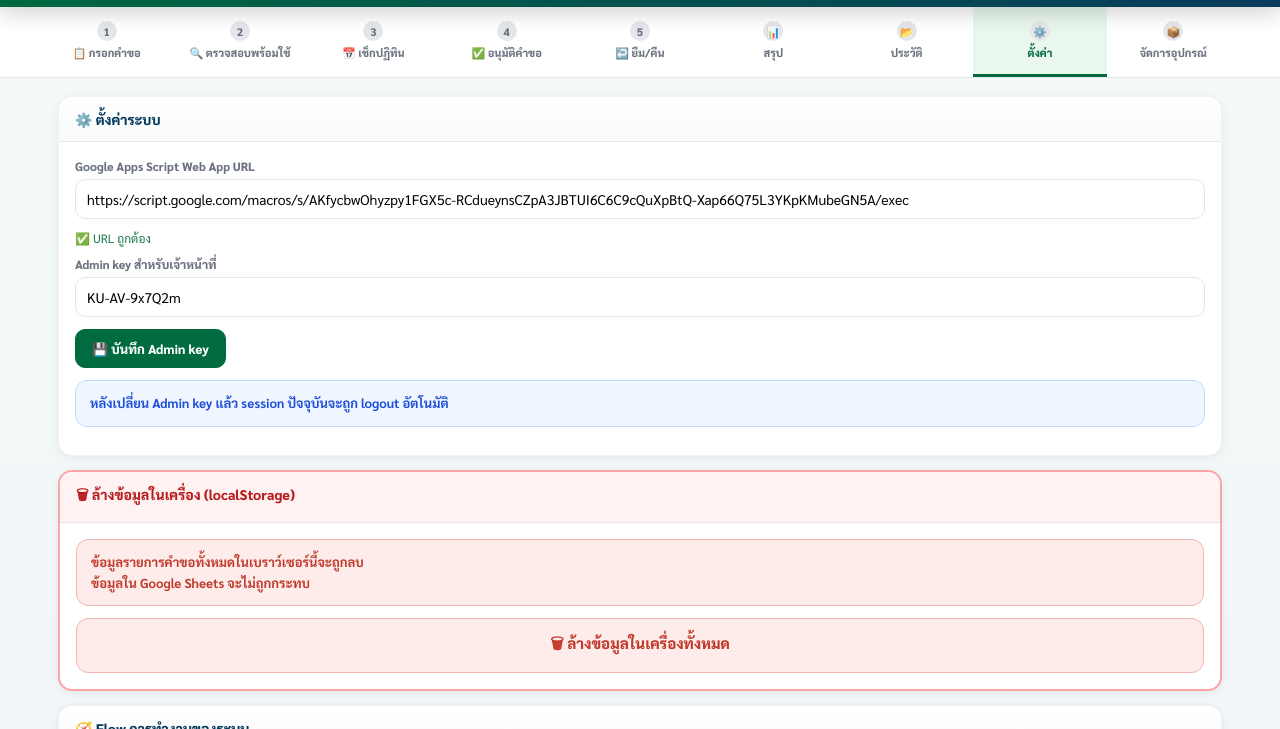
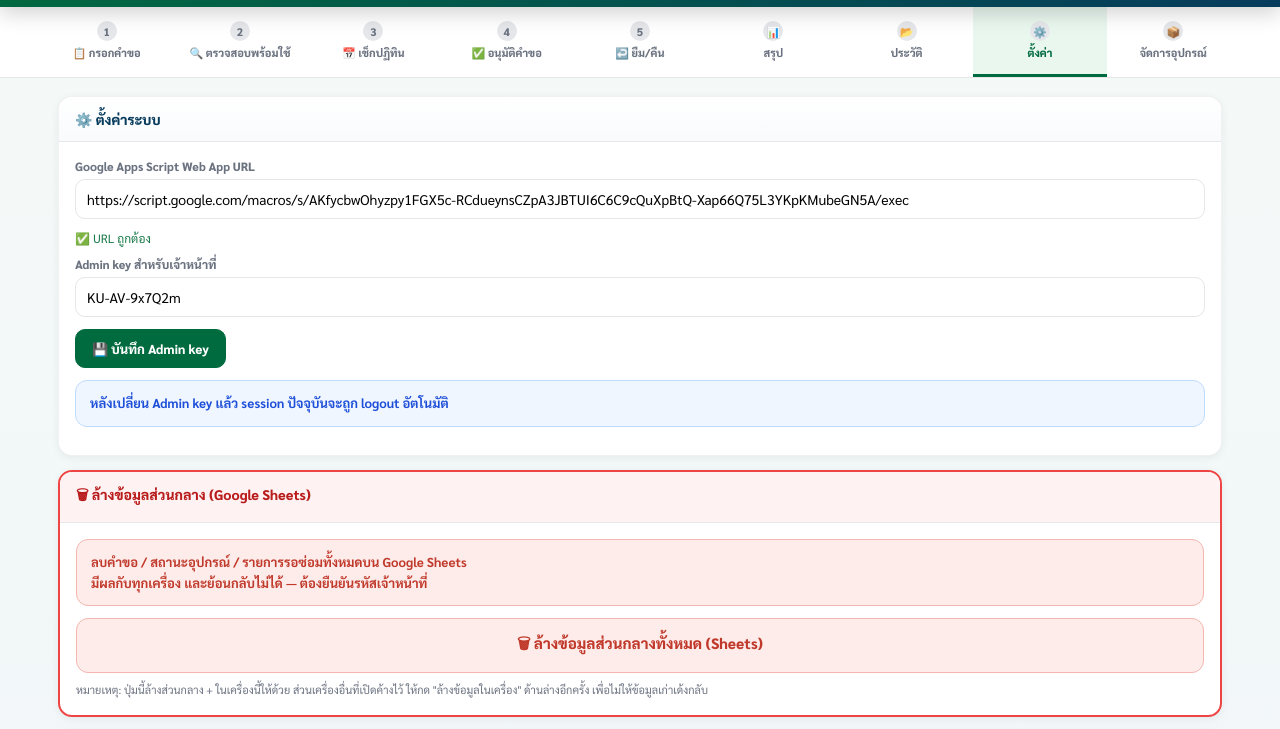
Before and after one commit to edtechkulc/equipment-checklist, a plain HTML site: page index.html in a window 1280 px wide. Both pictures are taken after a click on the button "⚙️ ตั้งค่า". Shown: the part 71-800 px from the top of the page. Drawn offline with Linux system fonts and the light colour scheme.

Commit message:
Update index.html

```diff
--- a/index.html
+++ b/index.html
@@ -1,4 +1,4 @@
- <!DOCTYPE html>
+<!DOCTYPE html>
 <html lang="th">
 <head>
 <meta charset="UTF-8">
@@ -581,6 +581,24 @@ body{font-family:'Sarabun','Segoe UI',sans-serif;background:linear-gradient(180d
         <button class="btn primary" onclick="saveAdminKey()">💾 บันทึก Admin key</button>
       </div>
       <div class="alert info" style="margin-top:12px">หลังเปลี่ยน Admin key แล้ว session ปัจจุบันจะถูก logout อัตโนมัติ</div>
+    </div>
+  </div>
+  <!-- ล้างข้อมูลส่วนกลาง (Google Sheets) -->
+  <div class="card" style="border:2px solid #ef4444">
+    <div class="card-header" style="background:#fef2f2;color:#b91c1c">🗑 ล้างข้อมูลส่วนกลาง (Google Sheets)</div>
+    <div class="card-body">
+      <div class="alert danger">
+        ลบคำขอ / สถานะอุปกรณ์ / รายการรอซ่อมทั้งหมดบน Google Sheets<br>
+        <strong>มีผลกับทุกเครื่อง และย้อนกลับไม่ได้</strong> — ต้องยืนยันรหัสเจ้าหน้าที่
+      </div>
+      <div class="btn-row" style="margin-top:8px">
+        <button class="btn danger lg full" onclick="clearCentralData()" style="font-size:15px;padding:14px">
+          🗑 ล้างข้อมูลส่วนกลางทั้งหมด (Sheets)
+        </button>
+      </div>
+      <div style="font-size:11px;color:var(--muted);margin-top:8px;line-height:1.6">
+        หมายเหตุ: ปุ่มนี้ล้างส่วนกลาง + ในเครื่องนี้ให้ด้วย ส่วนเครื่องอื่นที่เปิดค้างไว้ ให้กด "ล้างข้อมูลในเครื่อง" ด้านล่างอีกครั้ง เพื่อไม่ให้ข้อมูลเก่าเด้งกลับ
+      </div>
     </div>
   </div>
   <!-- ล้างข้อมูลในเครื่อง -->
@@ -1589,6 +1607,29 @@ function renderHistory(){
   const r=getRecords();
   document.getElementById('history-list').innerHTML=r.length?r.map(x=>requestCard(x,'history')).join(''):'<div class="alert info">ยังไม่มีรายการ</div>';
 }
+// ล้างข้อมูลส่วนกลาง (Google Sheets) ผ่าน backend + ล้างในเครื่องนี้
+async function clearCentralData(){
+  if(!requireAdmin('ล้างข้อมูลส่วนกลาง')) return;
+  if(!localStorage.getItem('script_url')){ showToast('⚠️ ยังไม่ได้ตั้งค่า Script URL'); return; }
+  if(!confirm('⚠️ ล้างข้อมูล "ส่วนกลาง" ทั้งหมดบน Google Sheets?\n\nคำขอ / สถานะอุปกรณ์ / รายการรอซ่อม ทั้งหมดจะถูกลบถาวร\nและมีผลกับทุกเครื่อง — การกระทำนี้ย้อนกลับไม่ได้')) return;
+  if(!confirm('ยืนยันอีกครั้ง: ต้องการลบข้อมูลส่วนกลางทั้งหมดใช่หรือไม่?')) return;
+  showToast('⏳ กำลังล้างข้อมูลส่วนกลาง...');
+  const res=await postToGoogle({action:'clearAll'});
+  if(res && res.success){
+    // ล้างในเครื่องนี้ด้วย เพื่อไม่ให้ข้อมูลเก่าเด้งกลับจาก localStorage
+    localStorage.removeItem('university_equipment_requests');
+    localStorage.removeItem(ISSUES_KEY);
+    openIssues={};
+    sheetsStatuses={};
+    window._sheetsActiveReqs=[];
+    renderAll();
+    showToast('✅ ล้างข้อมูลส่วนกลาง + ในเครื่องนี้เรียบร้อยแล้ว');
+  } else {
+    const err=res&&res.error?res.error:'ไม่ทราบสาเหตุ';
+    showToast(err==='unauthorized'?'❌ ล้างไม่สำเร็จ: รหัสเจ้าหน้าที่ไม่ตรงกับเซิร์ฟเวอร์':'❌ ล้างไม่สำเร็จ: '+err);
+  }
+}
+
 function hardClearAll(){
   // แสดง dialog ยืนยัน
   const ok = confirm('⚠️ ยืนยันการล้างข้อมูลทั้งหมดในเบราว์เซอร์นี้?\n\nรายการคำขอยืมทั้งหมดในเครื่องจะถูกลบ\n(ข้อมูลใน Google Sheets จะไม่ถูกกระทบ)');
```
